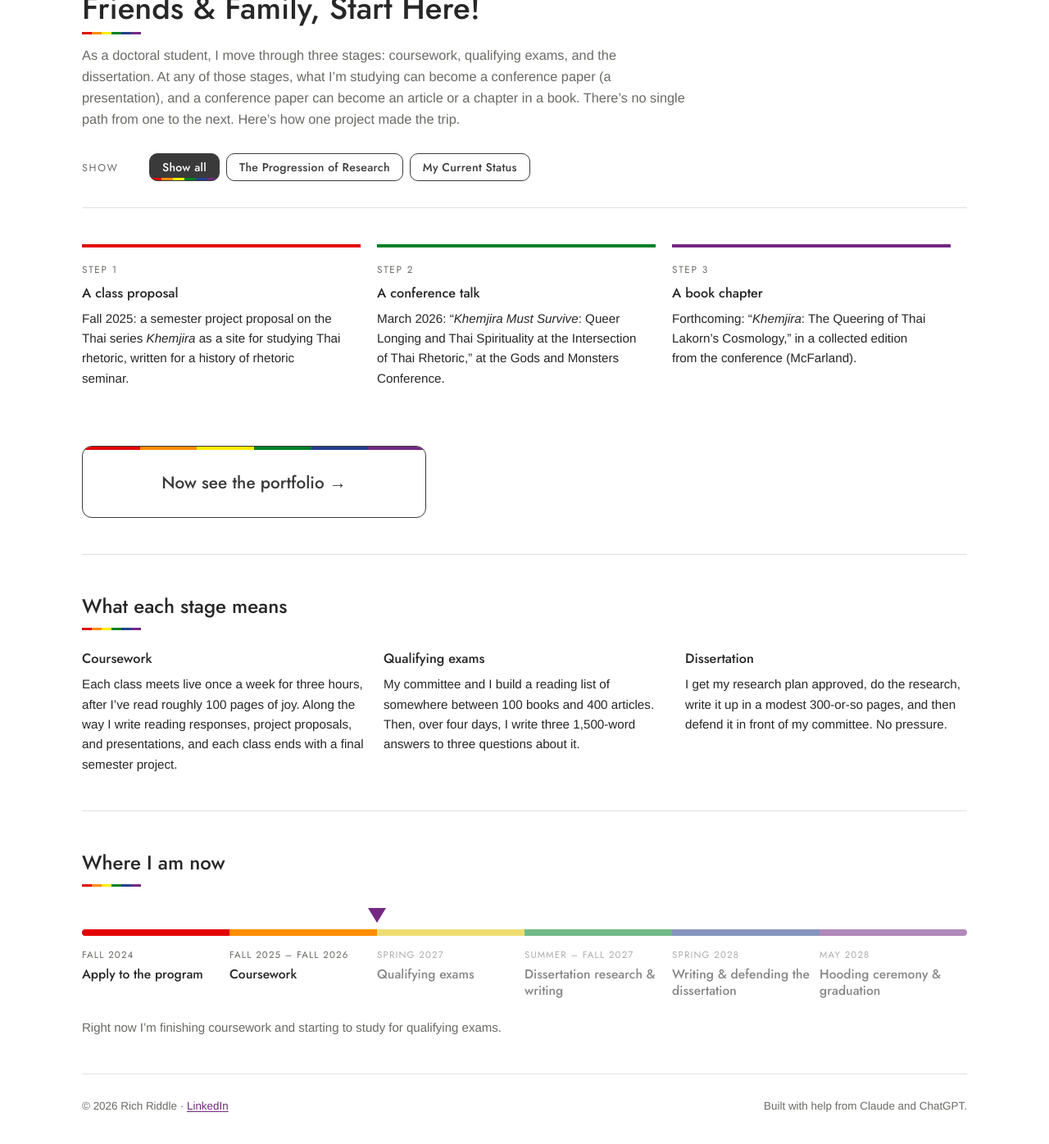
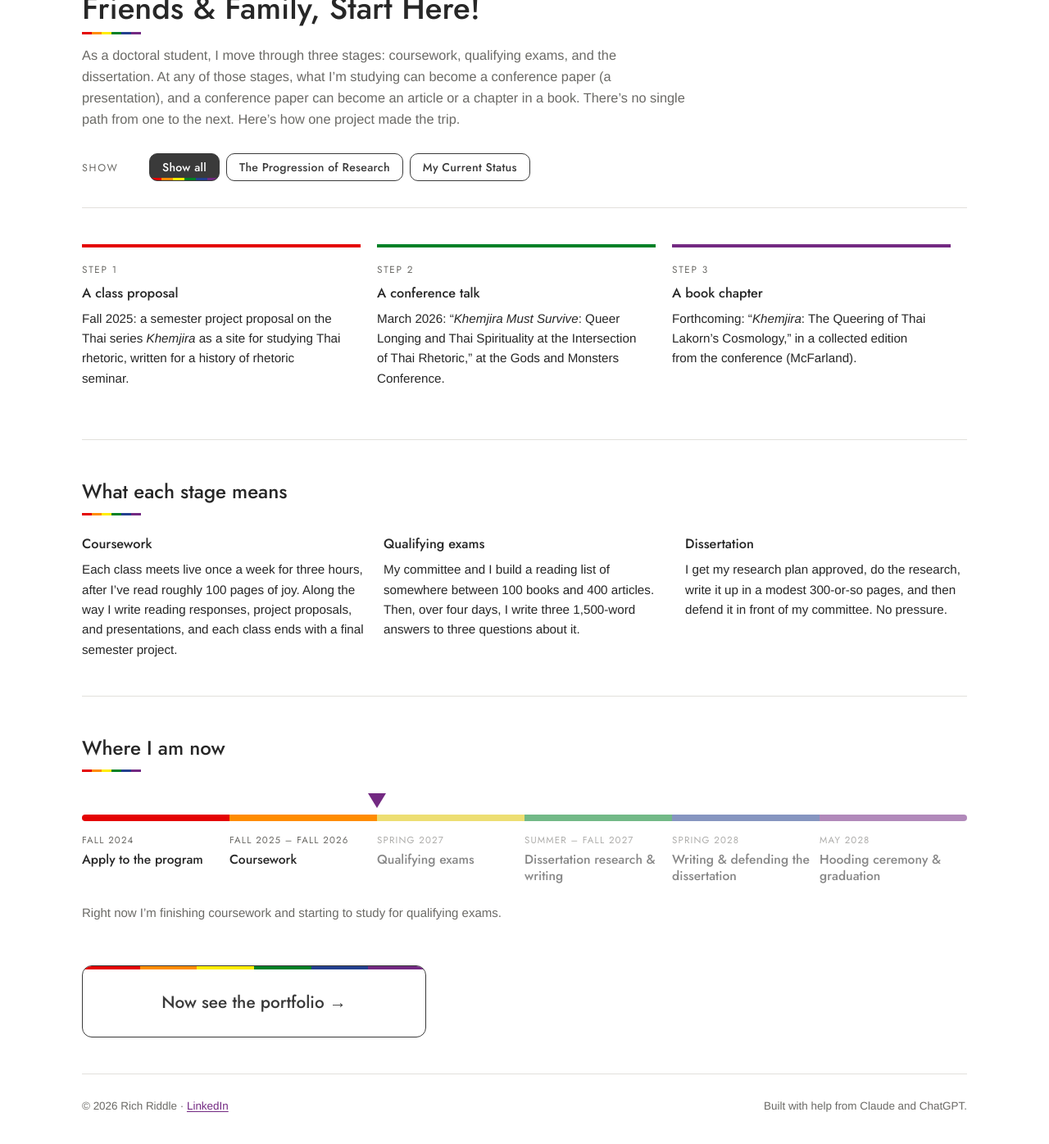
Before and after one commit to prof-richriddle/portfolio, a Jekyll site: the page built from family.html, in a window 1280 px wide and 1400 px high, scrolled down 138 px. Shown: the top 1396 px of the window at 82% size. Built offline with Jekyll 4.4.1, drawn with Linux system fonts in a browser that asks for light colours.

Commit message:
Friends & Family: portfolio button at the bottom, shown under every filter
Co-Authored-By: Claude Opus 5.5 <noreply@anthropic.com>
Claude-Session: https://claude.ai/code/session_01LKxkcfdpkeKgywibvvsXFB

```diff
--- a/family.html
+++ b/family.html
@@ -27,10 +27,6 @@ title: Friends & Family
   </ol>
 </section>
 
-<section class="next" data-type="progression">
-  <a class="big-btn big-btn--main" href="{{ '/portfolio.html' | relative_url }}"><span class="big-label">Now see the portfolio →</span><span class="big-sub">Research &amp; Writing: major work, writing samples, and coursework</span></a>
-</section>
-
 <!-- ===== WHAT EACH STAGE MEANS (edit the text here) ===== -->
 <section data-type="status" aria-labelledby="stages-h">
   <div class="sec-head"><h2 id="stages-h">What each stage means</h2></div>
@@ -56,3 +52,8 @@ title: Friends & Family
   </ol>
   <p class="tl-note">Right now I’m finishing coursework and starting to study for qualifying exams.</p>
 </section>
+
+<!-- ===== BUTTON TO PORTFOLIO (always shown, whatever filter is picked) ===== -->
+<section class="next">
+  <a class="big-btn big-btn--main" href="{{ '/portfolio.html' | relative_url }}"><span class="big-label">Now see the portfolio →</span><span class="big-sub">Research &amp; Writing: major work, writing samples, and coursework</span></a>
+</section>
```
